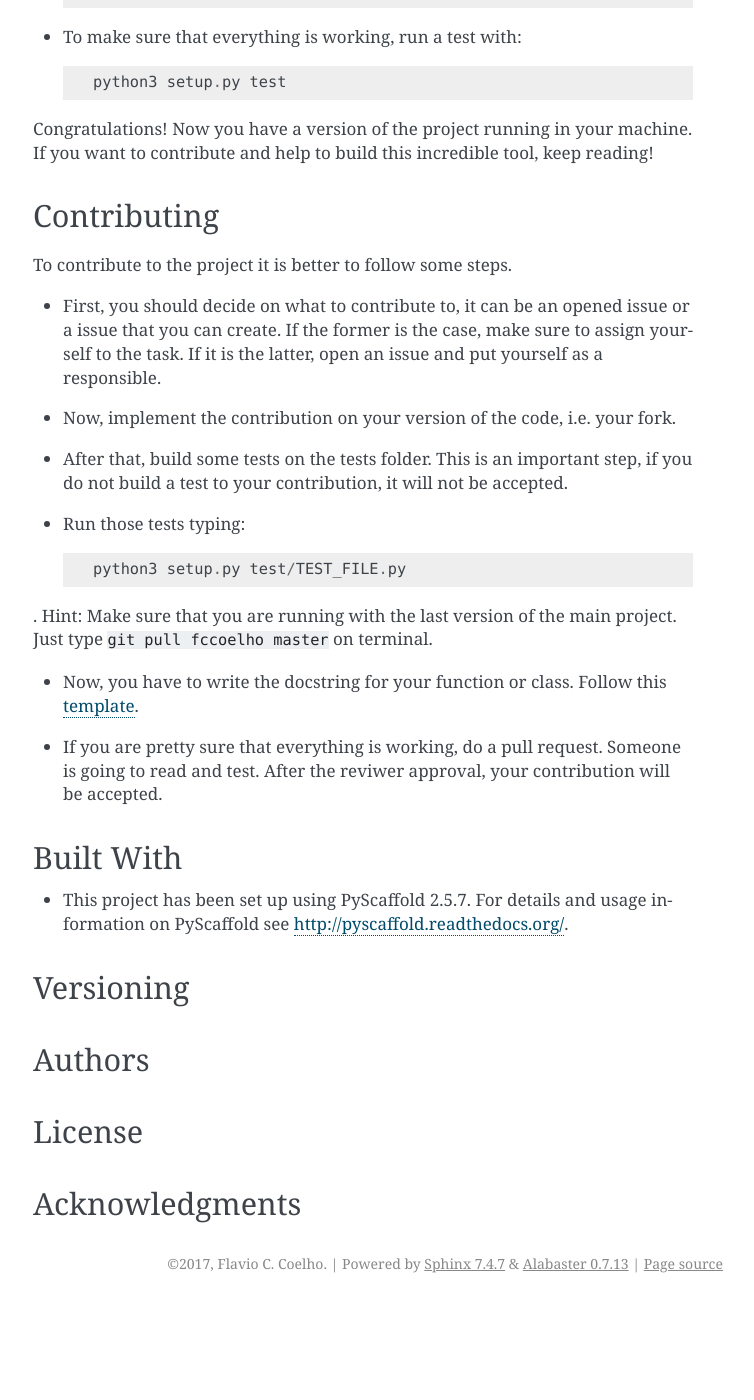
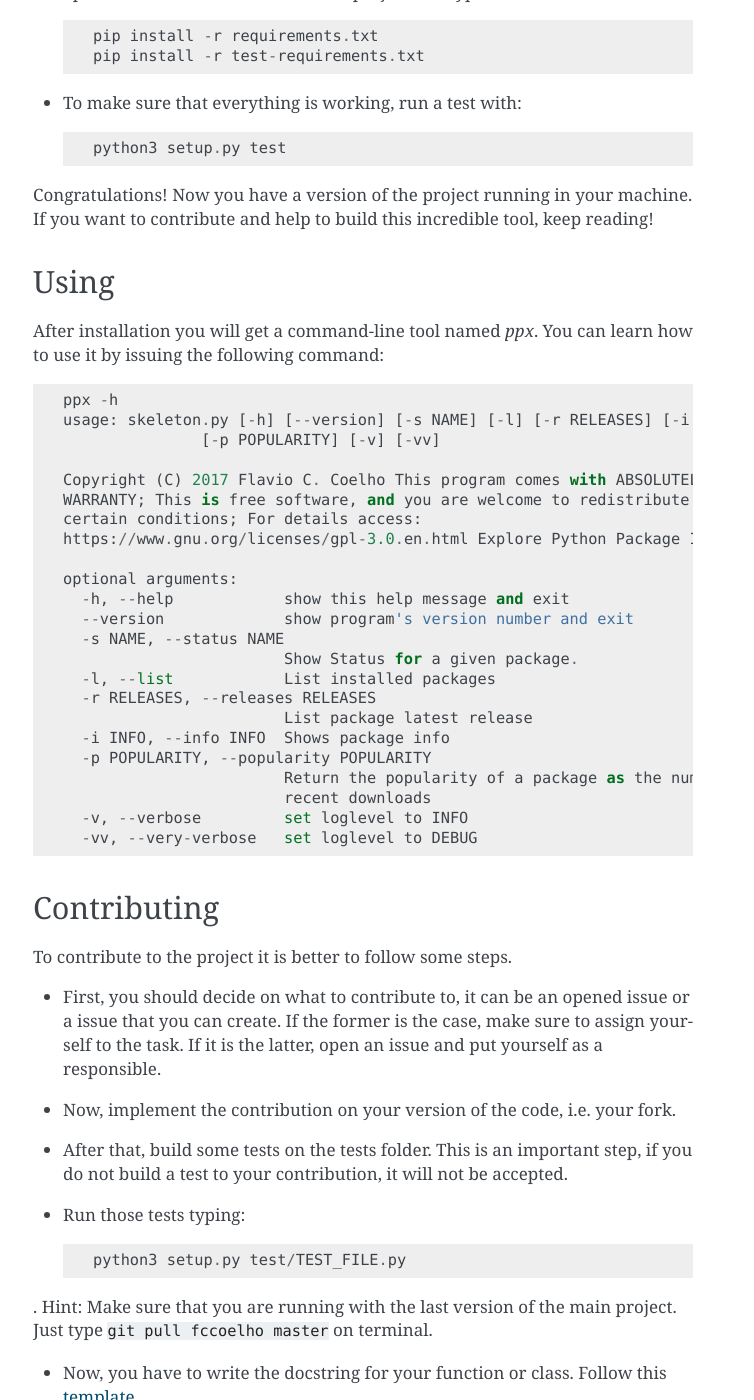
Before and after one commit to fccoelho/pypixplorer, a Sphinx documentation site: the page built from docs/quickstart.rst, in a window 1280 px wide and 1400 px high, scrolled down 1198 px. Shown: the whole window, without its empty margins (387-1141 px from the left). Built offline with Sphinx 7.4.7, drawn with Linux system fonts in a browser that asks for light colours; formulas are drawn with MathJax 3; pages that are not in the unit, such as notebooks, are missing from menus; before the commit the page ends 2501 px from its top, so only the background shows below that; some of the changed text lies outside the part shown.

Commit message:
improved the readme

```diff
--- a/README.rst
+++ b/README.rst
@@ -12,7 +12,7 @@ Download the package to your env with::
 
 
 Getting Started
-===========
+===============
 These instructions will get you a copy of this package up and running in your local machine for development and test porpouses. Keep reading if you want to deploy and contribute to the project.
 
 Prerequisites
@@ -52,6 +52,36 @@ Let's do a step-by-step installation:
 
 Congratulations! Now you have a version of the project running in your machine. If you want to contribute and help to build this incredible tool, keep reading!
 
+Using
+=====
+
+After installation you will get a command-line tool named `ppx`. You can learn how to use it by issuing the following command::
+
+    ppx -h
+    usage: skeleton.py [-h] [--version] [-s NAME] [-l] [-r RELEASES] [-i INFO]
+                   [-p POPULARITY] [-v] [-vv]
+
+    Copyright (C) 2017 Flavio C. Coelho This program comes with ABSOLUTELY NO
+    WARRANTY; This is free software, and you are welcome to redistribute it under
+    certain conditions; For details access:
+    https://www.gnu.org/licenses/gpl-3.0.en.html Explore Python Package Index
+
+    optional arguments:
+      -h, --help            show this help message and exit
+      --version             show program's version number and exit
+      -s NAME, --status NAME
+                            Show Status for a given package.
+      -l, --list            List installed packages
+      -r RELEASES, --releases RELEASES
+                            List package latest release
+      -i INFO, --info INFO  Shows package info
+      -p POPULARITY, --popularity POPULARITY
+                            Return the popularity of a package as the number of
+                            recent downloads
+      -v, --verbose         set loglevel to INFO
+      -vv, --very-verbose   set loglevel to DEBUG
+
+
 Contributing
 ===========
 
--- a/docs/quickstart.rst
+++ b/docs/quickstart.rst
@@ -1,2 +1,7 @@
 .. _quickstart:
+
+==========
+Quickstart
+==========
+
 .. include:: ../README.rst
```
